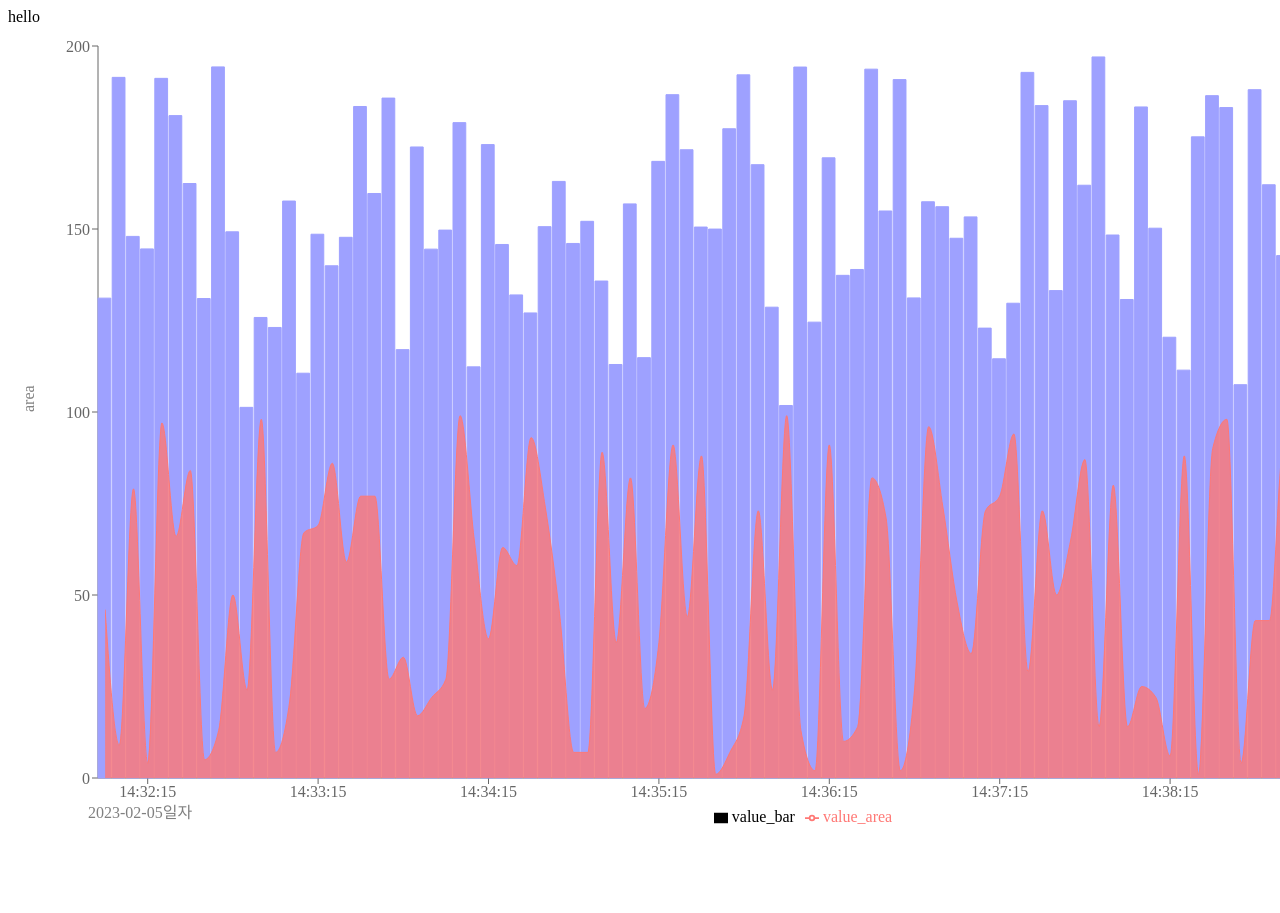
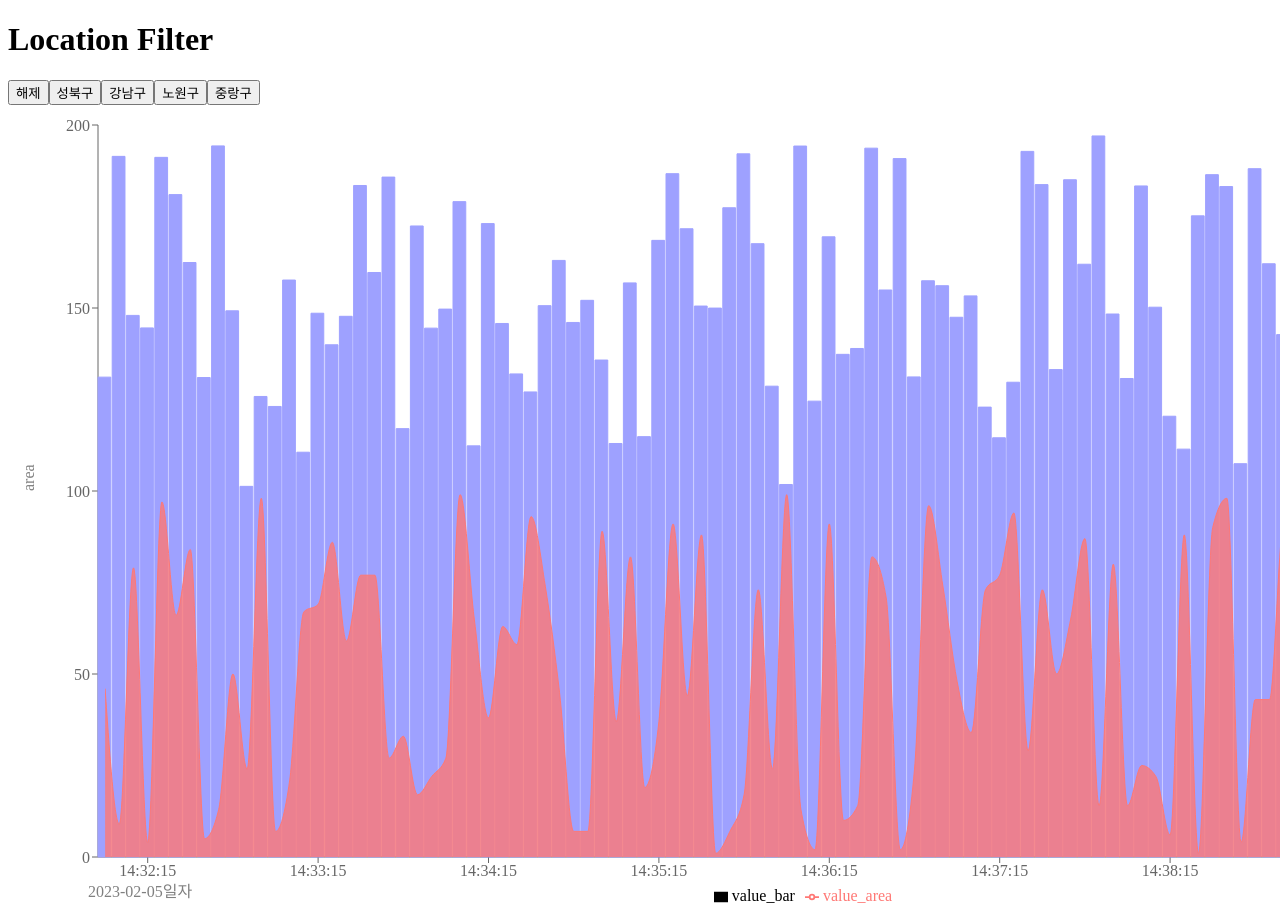
Before and after one commit to wanted-pre-onboarding-fe-team-4/pre-onboarding-9th-3-4, a React (Vite) app: page / in a window 1280 px wide. Shown: the top 913 px of the page. Before the commit the page ends 834 px from the top, so only its background shows below. Built offline with nearby package versions, Linux system fonts and the light colour scheme.

Commit message:
feat: 필터 구현

```diff
--- a/src/App.tsx
+++ b/src/App.tsx
@@ -1,17 +1,29 @@
-import { Suspense } from 'react';
+import { Suspense, useState } from 'react';
 import getData from './api/getData';
 import Chart from './components/Chart';
-import { Filter } from './components/Filter';
+import {
+  ChartFilterFunction,
+  defaultFilter,
+  Filter,
+} from './components/Filter';
 import { suspendable } from './util/suspendable';
 
 function App() {
   const getChartData = suspendable(getData());
 
+  const [filterFunction, setFilterFunction] = useState<ChartFilterFunction>(
+    () => defaultFilter
+  );
+
   return (
     <div className='App'>
-      <Filter />
+      <Filter setFilterFunction={setFilterFunction} />
       <Suspense fallback={<div>Loading...</div>}>
-        <Chart getChartData={getChartData} />
+        <Chart
+          getChartData={getChartData}
+          filterFunction={filterFunction}
+          setFilterFunction={setFilterFunction}
+        />
       </Suspense>
     </div>
   );
--- a/src/components/Chart/index.tsx
+++ b/src/components/Chart/index.tsx
@@ -2,6 +2,7 @@ import { useState } from 'react';
 import { Tooltip, Legend, Cell, XAxis, Label, YAxis } from 'recharts';
 import { ChartStyleConfig } from '../../config/ChartStyleConfig';
 import { IChartData } from '../../types/dataType';
+import { ChartFilterFunction, createFilterFunction } from '../Filter';
 import { CustomTooltip } from './tooltip';
 import {
   BottomLeftLabel,
@@ -15,9 +16,15 @@ const { BAR_HIGHRIGHT_COLOR, BAR_FILL_COLOR } = ChartStyleConfig;
 
 interface ChartProps {
   getChartData: () => IChartData[];
+  filterFunction: ChartFilterFunction;
+  setFilterFunction: (newFunction: () => ChartFilterFunction) => void;
 }
 
-const Chart = ({ getChartData }: ChartProps) => {
+const Chart = ({
+  getChartData,
+  filterFunction,
+  setFilterFunction,
+}: ChartProps) => {
   const chartData = getChartData();
   const [hover, setHover] = useState('');
 
@@ -31,9 +38,19 @@ const Chart = ({ getChartData }: ChartProps) => {
     }
   };
 
-  const mapChartData = ({ date }: IChartData) => {
-    const cellColor = date === hover ? BAR_HIGHRIGHT_COLOR : BAR_FILL_COLOR;
-    return <Cell key={date} fill={cellColor} />;
+  const mapChartData = (data: IChartData) => {
+    const cellColor =
+      filterFunction(data) || data.date === hover
+        ? BAR_HIGHRIGHT_COLOR
+        : BAR_FILL_COLOR;
+
+    return (
+      <Cell
+        key={data.date}
+        fill={cellColor}
+        onClick={() => setFilterFunction(createFilterFunction(data.id))}
+      />
+    );
   };
 
   const resetHover = () => setHover('');
--- a/src/components/Filter.tsx
+++ b/src/components/Filter.tsx
@@ -1 +1,36 @@
-export const Filter = () => <div>hello</div>;
+import { IChartData } from '../types/dataType';
+
+interface FilterProps {
+  setFilterFunction: (newFunction: () => ChartFilterFunction) => void;
+}
+
+export const defaultFilter = (chartItem: IChartData) => !chartItem;
+
+export type ChartFilterFunction = (chartItem: IChartData) => boolean;
+
+export const createFilterFunction = (
+  targetId: string
+): (() => ChartFilterFunction) => {
+  return () => (charItem) => {
+    if (targetId === '해제') {
+      return false;
+    }
+    return charItem.id === targetId;
+  };
+};
+
+const LOCATIONS = ['해제', '성북구', '강남구', '노원구', '중랑구'];
+
+export const Filter = ({ setFilterFunction }: FilterProps) => (
+  <div>
+    <h1>Location Filter</h1>
+    {LOCATIONS.map((loc) => (
+      <button
+        key={loc}
+        onClick={() => setFilterFunction(createFilterFunction(loc))}
+      >
+        {loc}
+      </button>
+    ))}
+  </div>
+);
--- a/src/utils/convertData.ts
+++ b/src/utils/convertData.ts
@@ -1,6 +1,6 @@
-import { IChartObj } from '../types/dataType';
+import { IChartData, IChartObj } from '../types/dataType';
 
-export const convertData = (data: IChartObj) => {
+export const convertData = (data: IChartObj): IChartData[] => {
   const dataArr = [];
 
   for (const [key, value] of Object.entries(data)) {
```
